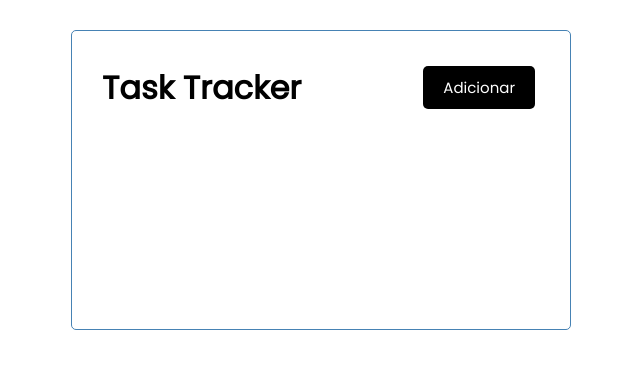
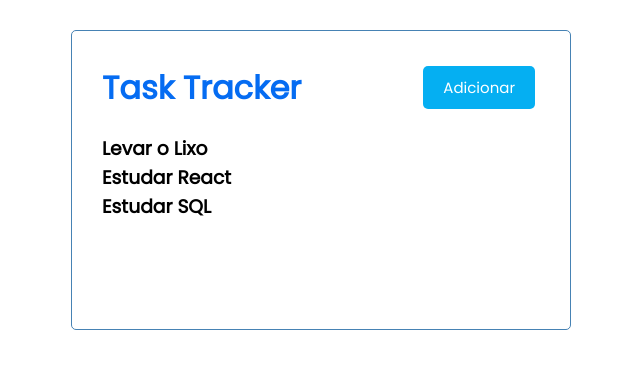
Before and after one commit to ralfguth/react-task-tracker, a React (Create React App) app: page / in a window 1280 px wide. Shown: the top 368 px of the page, without its empty margins (319-959 px from the left). Built offline with nearby package versions, Linux system fonts and the light colour scheme.

Commit message:
cria componentes Button e Tasks

```diff
--- a/src/App.js
+++ b/src/App.js
@@ -1,9 +1,11 @@
 import Header from './components/Header'
+import Tasks from './components/Tasks'
 
 function App() {
   return (
     <div className="container-fluid">
       <Header />
+      <Tasks />
     </div>
   );
 }
--- a/src/components/Button.js
+++ b/src/components/Button.js
@@ -1,8 +1,6 @@
-const Button = () => {
+const Button = ({ color,text }) => {
     return (
-        <div>
-
-        </div>
+    <button style={{ backgroundColor: color }} className="btn">{text}</button>
     )
 }
 
--- a/src/components/Header.js
+++ b/src/components/Header.js
@@ -1,8 +1,10 @@
+import Button from "./Button"
+
 const Header = () => {
     return (
         <header className="header">
-            <h1>Task Tracker</h1>
-            <button className="btn">Adicionar</button>
+            <h1 textColor>Task Tracker</h1>
+            <Button color="#05AFF2" text="Adicionar"/>
         </header>
     )
 }
--- /dev/null
+++ b/src/components/Tasks.js
@@ -0,0 +1,37 @@
+import { useState } from 'react'
+
+
+
+const Tasks = () => {
+    const [tasks , setTasks] = useState(
+        [
+            {
+              id: 1,
+              text: "Levar o Lixo",
+              day: "5 de Fev às 14:15h",
+              reminder: true,
+            },
+            {
+              id: 2,
+              text: "Estudar React",
+              day: "6 de Fev às 08:00h",
+              reminder: true,
+            },
+            {
+              id: 3,
+              text: "Estudar SQL",
+              day: "7 de Fev às 08:00h",
+              reminder: false,
+            },
+          ]
+    );
+  return (
+    <>
+      {tasks.map((task) => (
+        <h3 id={task.id}>{task.text}</h3>
+      ))}
+    </>
+  );
+};
+
+export default Tasks;
--- a/src/index.css
+++ b/src/index.css
@@ -25,6 +25,7 @@ body {
   justify-content: space-between;
   align-items: center;
   margin-bottom: 20px;
+  color:#056CF2;
 }
 
 .btn {
```
